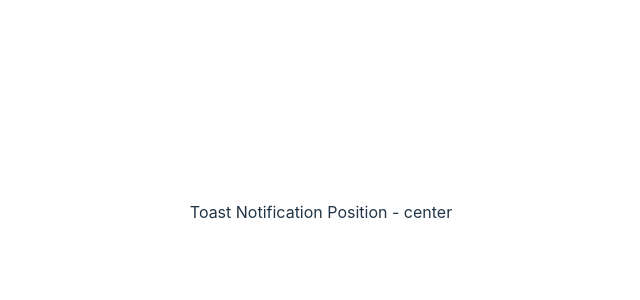
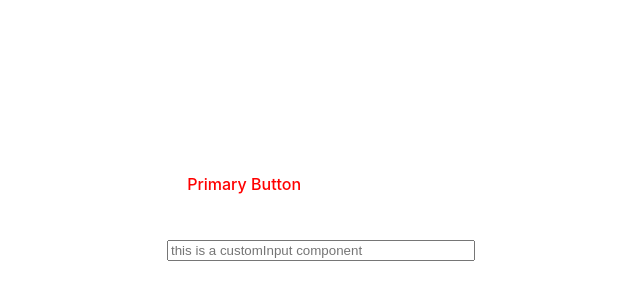
Before and after one commit to tvviem/vite-react-ts-learn, a React (Vite) app: page / in a window 1280 px wide. Shown: the part 188-488 px from the top of the page, without its empty margins (319-959 px from the left). Built offline with nearby package versions, Linux system fonts and the light colour scheme.

Commit message:
reuse react ComponentProps of html elements in react

```diff
--- a/src/App.tsx
+++ b/src/App.tsx
@@ -1,10 +1,26 @@
 import './App.css';
-import { Toast } from './components/templateliterals/Toast';
+import { CustomButton } from './components/customhtmlelements/Button';
+import { CustomInput } from './components/customhtmlelements/Input';
 
 function App() {
   return (
     <div className="App">
-      <Toast position="center" />
+      <CustomButton
+        variant="primary"
+        style={{
+          color: 'red',
+          background: 'white',
+          marginBottom: '2rem',
+          display: 'block'
+        }}
+        onClick={() => console.log('Clicked')}
+      >
+        Primary Button
+      </CustomButton>
+      <CustomInput
+        placeholder={'this is a customInput component'}
+        style={{ width: '300px' }}
+      />
     </div>
   );
 }
--- /dev/null
+++ b/src/components/customhtmlelements/Button.tsx
@@ -0,0 +1,13 @@
+// chỉ định nội dung Button chưa là chuỗi
+type ButtonProps = {
+  variant: 'primary' | 'secondary';
+  children: string;
+} & Omit<React.ComponentProps<'button'>, 'children'>;
+
+export const CustomButton = ({ variant, children, ...rest }: ButtonProps) => {
+  return (
+    <button className={`class-with-${variant}`} {...rest}>
+      {children}
+    </button>
+  );
+};
--- /dev/null
+++ b/src/components/customhtmlelements/Input.tsx
@@ -0,0 +1,7 @@
+import React from 'react';
+
+type InputProps = React.ComponentProps<'input'>;
+
+export const CustomInput = (props: InputProps) => {
+  return <input {...props} />;
+};
```
